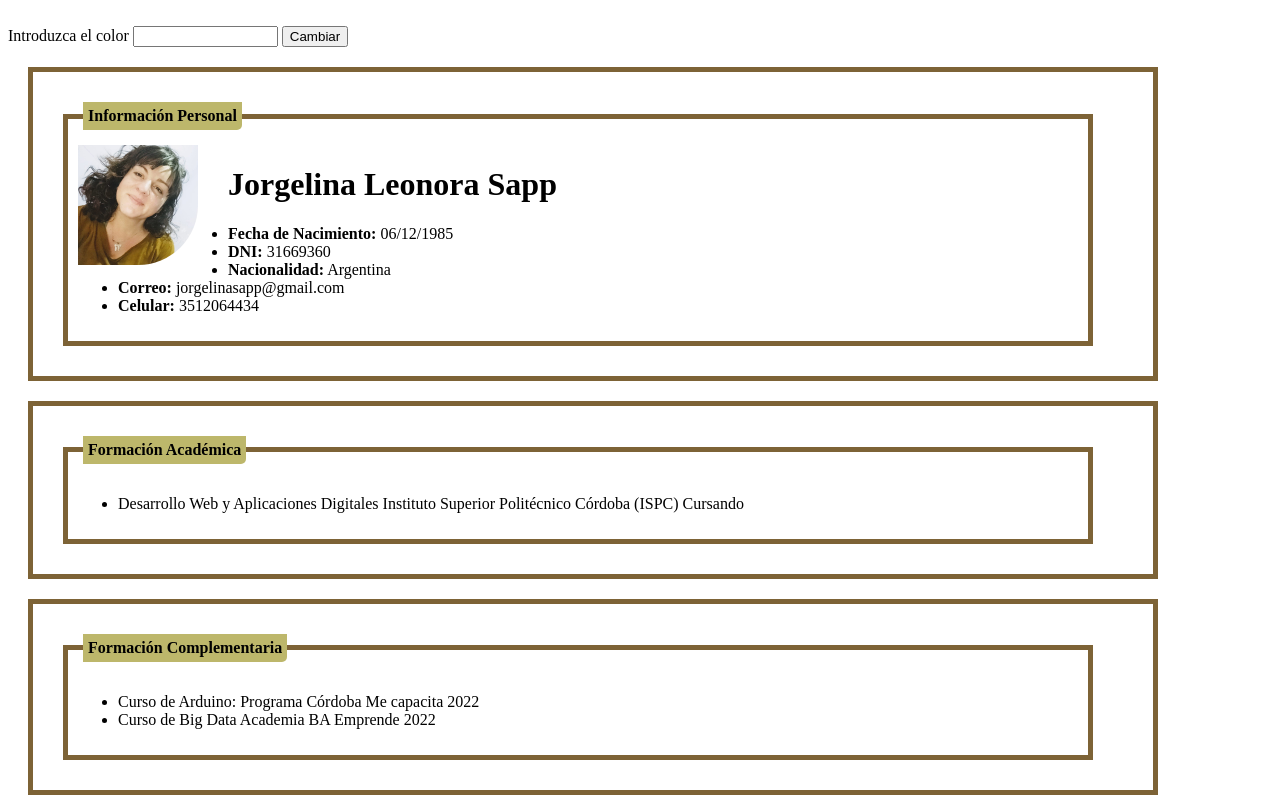
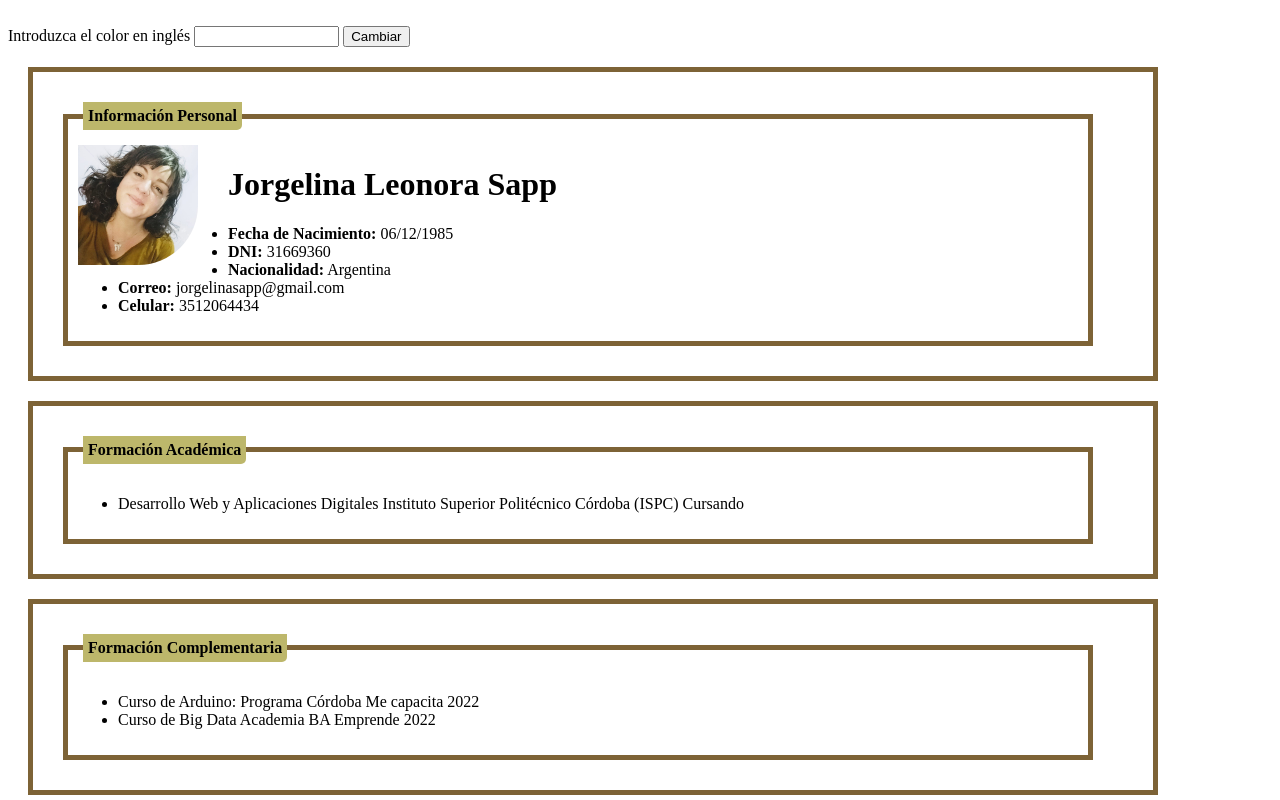
Before and after one commit to jorgelinasapp/jorgelinasapp.github.io, a plain HTML site: page index.html in a window 1280 px wide. Shown: the top 800 px of the page. Drawn offline with Linux system fonts and the light colour scheme; a script that the page names is missing; files whose address does not match are found by name.

Commit message:
Update index.html

```diff
--- a/index.html
+++ b/index.html
@@ -16,7 +16,7 @@
 
 
 <form action="">
-    <label for="">Introduzca el color </label>
+    <label for="">Introduzca el color en inglés </label>
     <input type="text" size="15" id="ColorFondo">
     <input type="button" id="CambiarColor" value="Cambiar">
 
```
